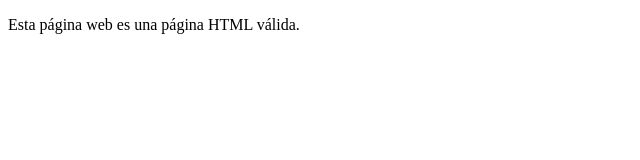
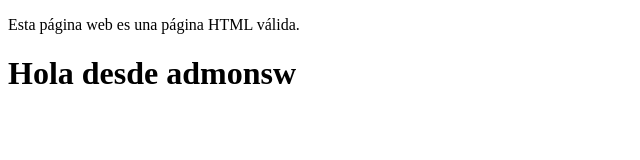
Before and after one commit to juanspaez/prueba, a plain HTML site: page index.html in a window 1280 px wide. Shown: the whole page, without its empty margins (0-640 px from the left). Drawn offline with Linux system fonts and the light colour scheme.

Commit message:
Se agrega un h1

```diff
--- a/index.html
+++ b/index.html
@@ -9,5 +9,6 @@
 
 <body>
   <p>Esta página web es una página HTML válida.</p>
+  <h1>Hola desde admonsw</h1>
 </body>
 </html>
```
